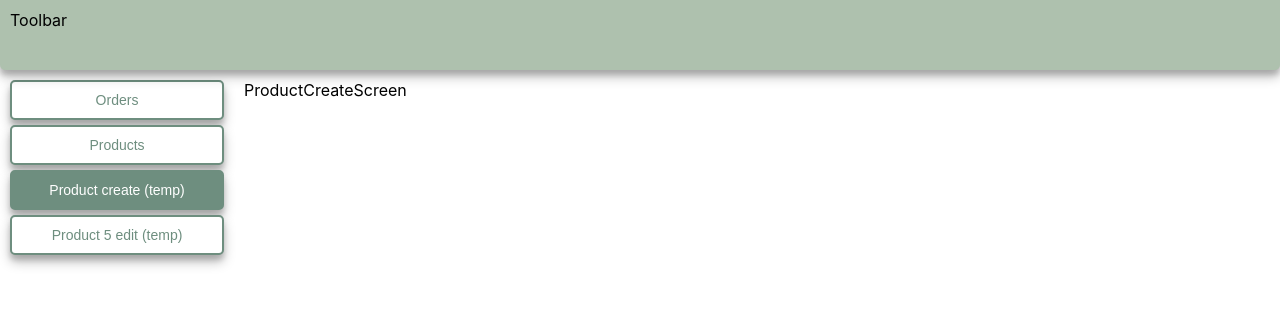
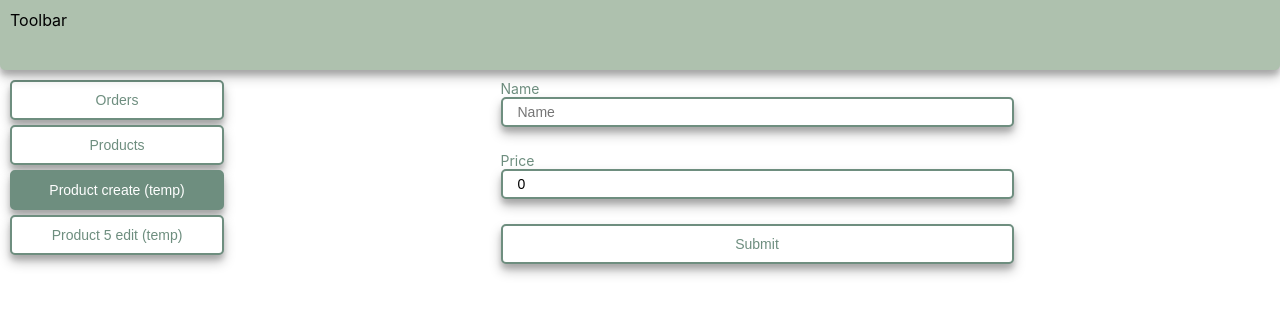
Before and after one commit to vadimkorr/online-store-frontend, a React (Create React App) app: page /product in a window 1280 px wide. Shown: the top 314 px of the page. Built offline with nearby package versions, Linux system fonts and the light colour scheme.

Commit message:
Added product form, input component, field validation

```diff
--- /dev/null
+++ b/src/components/Input/Input.tsx
@@ -0,0 +1,64 @@
+import React from 'react';
+import { styled } from '../themes';
+import { bordered, shadowed } from '../shared';
+
+const MainContainer = styled.div`
+  display: flex;
+  flex-direction: column;
+  align-items: flex-start;
+  padding-bottom: ${props => props.theme.padding.md}px;
+  width: 100%;
+`;
+
+const TitleContainer = styled.div`
+  font-size: ${props => props.theme.fontSize.md}px;
+  color: ${props => props.theme.input.titleColor};
+`;
+
+const InputComponent = styled.input`
+  padding: ${props => props.theme.padding.sm}px ${props => props.theme.padding.lg}px;
+  outline: none;
+  box-sizing: border-box;
+  font-size: ${props => props.theme.fontSize.md}px;
+  width: 100%;
+  ${props => bordered(props.theme)}
+  ${shadowed}
+`;
+
+const ErrorMessageContainer = styled.div`
+  height: 15px;
+  line-height: 15px;
+  width: 100%;
+  color: ${props => props.theme.color.error};
+  font-size: ${props => props.theme.fontSize.sm}px;
+`;
+
+interface Props {
+  title: string;
+  name: string;
+  placeholder?: string;
+  value: string | number;
+  onChange: (name: string, value: string) => void;
+  errorMessage?: string;
+}
+
+export const Input = (props: Props) => {
+  const {
+    title, name, placeholder = '', value, onChange, errorMessage,
+  } = props;
+  return (
+    <MainContainer>
+      <TitleContainer>{title}</TitleContainer>
+      <InputComponent
+        autoComplete="off"
+        name={name}
+        placeholder={placeholder}
+        value={value}
+        onChange={(event: React.ChangeEvent<HTMLInputElement>) => {
+          onChange(name, event.target.value);
+        }}
+      />
+      <ErrorMessageContainer>{errorMessage}</ErrorMessageContainer>
+    </MainContainer>
+  );
+};
--- /dev/null
+++ b/src/components/Input/index.ts
@@ -0,0 +1 @@
+export * from './Input';
--- a/src/components/index.ts
+++ b/src/components/index.ts
@@ -9,3 +9,5 @@ export * from './Layout';
 export * from './Card';
 export * from './PaginatedTable';
 export * from './Image';
+export * from './Input';
+export * from './shared';
--- a/src/components/shared/helpers/object.ts
+++ b/src/components/shared/helpers/object.ts
@@ -1,3 +1,8 @@
 export function getKeysAsNumbers<TObject>(obj: TObject): number[] {
   return Object.keys(obj).map(k => parseInt(k, 10));
 }
+
+export function removeKey<TObject extends { [key: string]: any }>(obj: TObject, key: string) {
+  const { [key]: deletedKey, ...otherKeys } = obj;
+  return otherKeys;
+}
--- a/src/components/shared/mixins/shadowed.ts
+++ b/src/components/shared/mixins/shadowed.ts
@@ -1,3 +1,12 @@
+import { Theme } from '../../themes';
+
 export const shadowed = () => `
   box-shadow: 0 7px 12px rgba(0, 0, 0, 0.25), 0 5px 5px rgba(0, 0, 0, 0.15);
 `;
+
+export const bordered = (theme: Theme) => `
+  border-radius: ${theme.border.radius}px;
+  border-width: ${theme.border.width}px;
+  border-style: solid;
+  border-color: ${theme.border.color};
+`;
--- a/src/components/themes/models/Theme.ts
+++ b/src/components/themes/models/Theme.ts
@@ -9,6 +9,16 @@ export interface Theme {
     sm: number;
     md: number;
     lg: number;
+  };
+
+  border: {
+    color: string;
+    radius: number;
+    width: number;
+  };
+
+  color: {
+    error: string;
   };
 
   toolbar: {
@@ -51,4 +61,11 @@ export interface Theme {
     borderWidth: number;
     bgColor: string;
   };
+
+  input: {
+    borderColor: string;
+    borderRadius: number;
+    borderWidth: number;
+    titleColor: string;
+  };
 }
--- a/src/components/themes/theme-default.ts
+++ b/src/components/themes/theme-default.ts
@@ -1,6 +1,6 @@
 import { Theme } from './models';
 
-const theme: Theme = {
+export const theme: Theme = {
   padding: {
     sm: 5,
     md: 10,
@@ -11,6 +11,16 @@ const theme: Theme = {
     sm: 12,
     md: 14,
     lg: 16,
+  },
+
+  border: {
+    color: '#6e8e7f',
+    radius: 5,
+    width: 2,
+  },
+
+  color: {
+    error: '#b51f09',
   },
 
   toolbar: {
@@ -53,6 +63,11 @@ const theme: Theme = {
     borderWidth: 2,
     bgColor: 'white',
   },
+
+  input: {
+    borderColor: '#6e8e7f',
+    borderRadius: 5,
+    borderWidth: 2,
+    titleColor: '#6e8e7f',
+  },
 };
-
-export { theme };
--- a/src/screens/admin/Product/ProductCreateScreen.tsx
+++ b/src/screens/admin/Product/ProductCreateScreen.tsx
@@ -1,5 +1,18 @@
 import * as React from 'react';
+import { ProductForm } from './ProductForm';
+import { ProductFormModel } from './models';
 
-const ProductCreateScreen = (): JSX.Element => <div>ProductCreateScreen</div>;
+const handleSubmit = (productForm: ProductFormModel) => {
+  console.log('PROD FORM', productForm);
+};
 
-export { ProductCreateScreen };
+const formInit: ProductFormModel = {
+  productName: '',
+  price: 0,
+};
+
+export const ProductCreateScreen = (): JSX.Element => (
+  <div>
+    <ProductForm onSubmit={handleSubmit} formInit={formInit} />
+  </div>
+);
--- a/src/screens/admin/Product/ProductForm.tsx
+++ b/src/screens/admin/Product/ProductForm.tsx
@@ -1,5 +1,138 @@
 import * as React from 'react';
+import styled from 'styled-components';
+import { useState } from 'react';
+import { ProductFormModel } from './models';
+import { Input, Button, removeKey } from '../../../components';
 
-const ProductForm = (): JSX.Element => <div>ProductForm</div>;
+const MainContainer = styled.div`
+  display: flex;
+  justify-content: center;
+`;
 
-export { ProductForm };
+const Form = styled.form`
+  flex: 0.5;
+`;
+
+const defaultErrorMessage = 'Value is not valid';
+
+enum FormFields {
+  ProductName = 'productName',
+  Price = 'price',
+}
+
+interface Props {
+  onSubmit: (form: ProductFormModel) => void;
+  formInit: ProductFormModel;
+}
+
+type Validators = {
+  [key: string]: {
+    message: string;
+    isValid: (value: string) => boolean; //  ((value: string) => boolean) | ((value: number) => boolean);
+  }[];
+};
+
+const validators: Validators = {
+  [FormFields.ProductName]: [
+    {
+      message: 'Name is too long',
+      isValid: (value: string) => {
+        const maxLength = 20;
+        const isValid = !(value.length > maxLength);
+        return isValid;
+      },
+    },
+    {
+      message: 'Name is too short',
+      isValid: (value: string) => {
+        const minLength = 3;
+        const isValid = !(value.length <= minLength);
+        return isValid;
+      },
+    },
+  ],
+};
+
+const validate = (
+  validators: Validators,
+  name: string,
+  value: string,
+  defaultErrorMessage: string,
+): { isValid: boolean; error: string | null } => {
+  const fieldValidators = validators[name];
+  const isValidResult = { isValid: true, error: null };
+  if (fieldValidators) {
+    for (let i = 0; i < fieldValidators.length; i++) {
+      const { isValid, message } = fieldValidators[i]; // (value); // .isValid(value);
+      if (!isValid(value)) {
+        return {
+          isValid: false,
+          error: message || defaultErrorMessage,
+        };
+      }
+    }
+  }
+  return isValidResult;
+};
+
+const handleChange = (form: ProductFormModel, name: string, value: string): ProductFormModel => ({
+  ...form,
+  [name]: value,
+});
+
+// const validate = (
+//   form: ProductFormModel,
+// ): { result: boolean; errors?: { [key: string]: string } } => ({ result: true, errors: {} });
+
+export const ProductForm = (props: Props): JSX.Element => {
+  const { onSubmit, formInit } = props;
+
+  const [form, setForm] = useState(formInit);
+
+  const initErrors: { [key: string]: string } = {};
+  const [errors, setErrors] = useState(initErrors);
+
+  React.useEffect(() => {
+    console.log('ERROR', errors);
+  }, [errors]);
+
+  return (
+    <MainContainer>
+      <Form
+        onSubmit={(event) => {
+          event.preventDefault();
+          if (Object.keys(errors).length > 0) {
+            console.log('Form not valid');
+            return;
+          }
+          onSubmit(form);
+        }}
+      >
+        <Input
+          title="Name"
+          name={FormFields.ProductName}
+          placeholder="Name"
+          value={form.productName}
+          onChange={(name, value) => {
+            const validationResult = validate(validators, name, value, defaultErrorMessage);
+            console.log('validationResult', validationResult);
+            if (!validationResult.isValid) {
+              setErrors({ ...errors, [name]: validationResult.error! });
+            } else {
+              setErrors(removeKey(errors, FormFields.ProductName.toString()));
+            }
+            setForm(handleChange(form, name, value));
+          }}
+          errorMessage={errors[FormFields.ProductName]}
+        />
+        <Input
+          title="Price"
+          name={FormFields.Price}
+          value={form.price}
+          onChange={(name, value) => setForm(handleChange(form, name, value))}
+        />
+        <Button type="submit">Submit</Button>
+      </Form>
+    </MainContainer>
+  );
+};
--- /dev/null
+++ b/src/screens/admin/Product/models/ProductFormModel.ts
@@ -0,0 +1,4 @@
+export interface ProductFormModel {
+  productName: string;
+  price: number;
+}
--- /dev/null
+++ b/src/screens/admin/Product/models/index.ts
@@ -0,0 +1 @@
+export * from './ProductFormModel';
```
